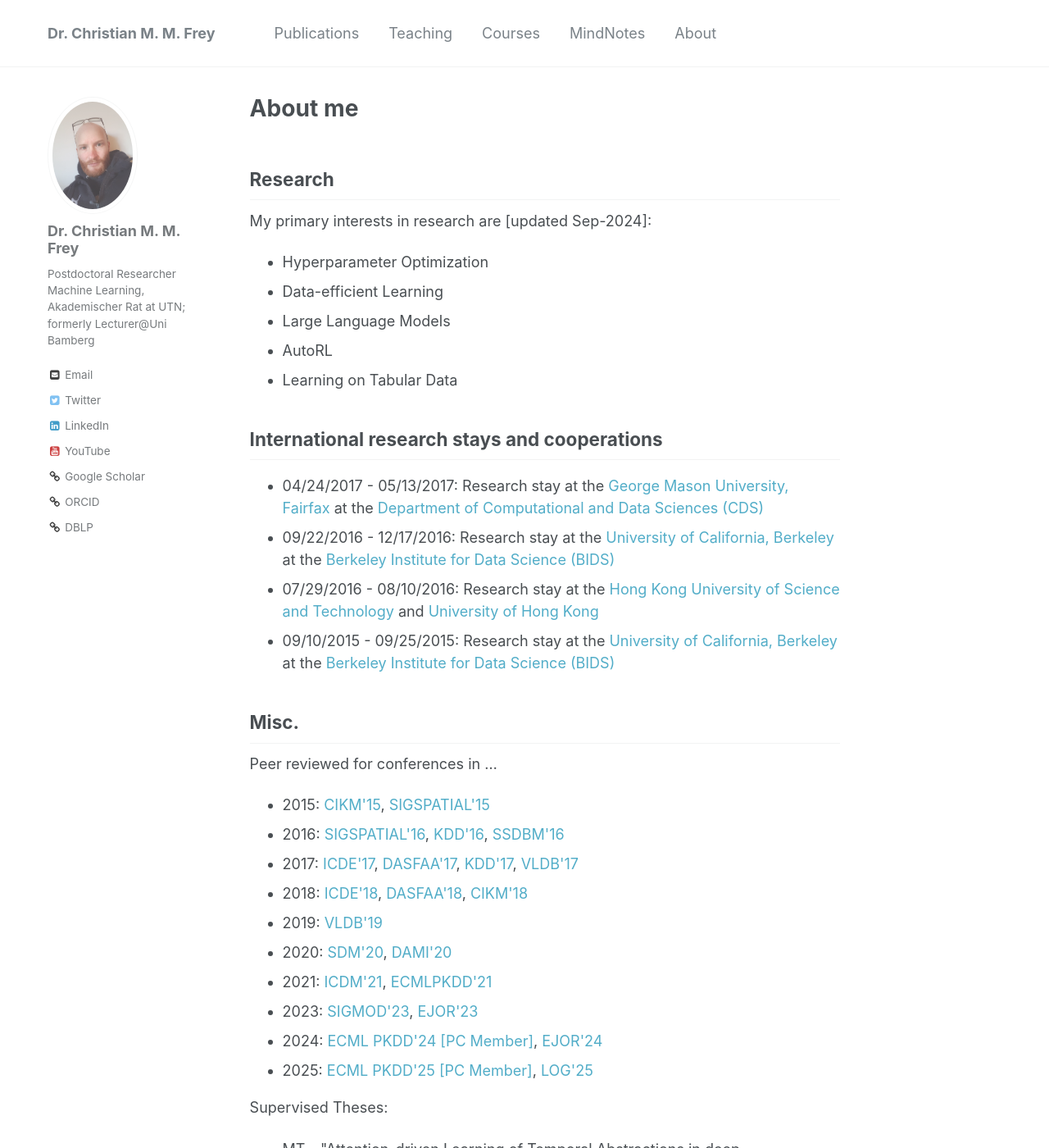
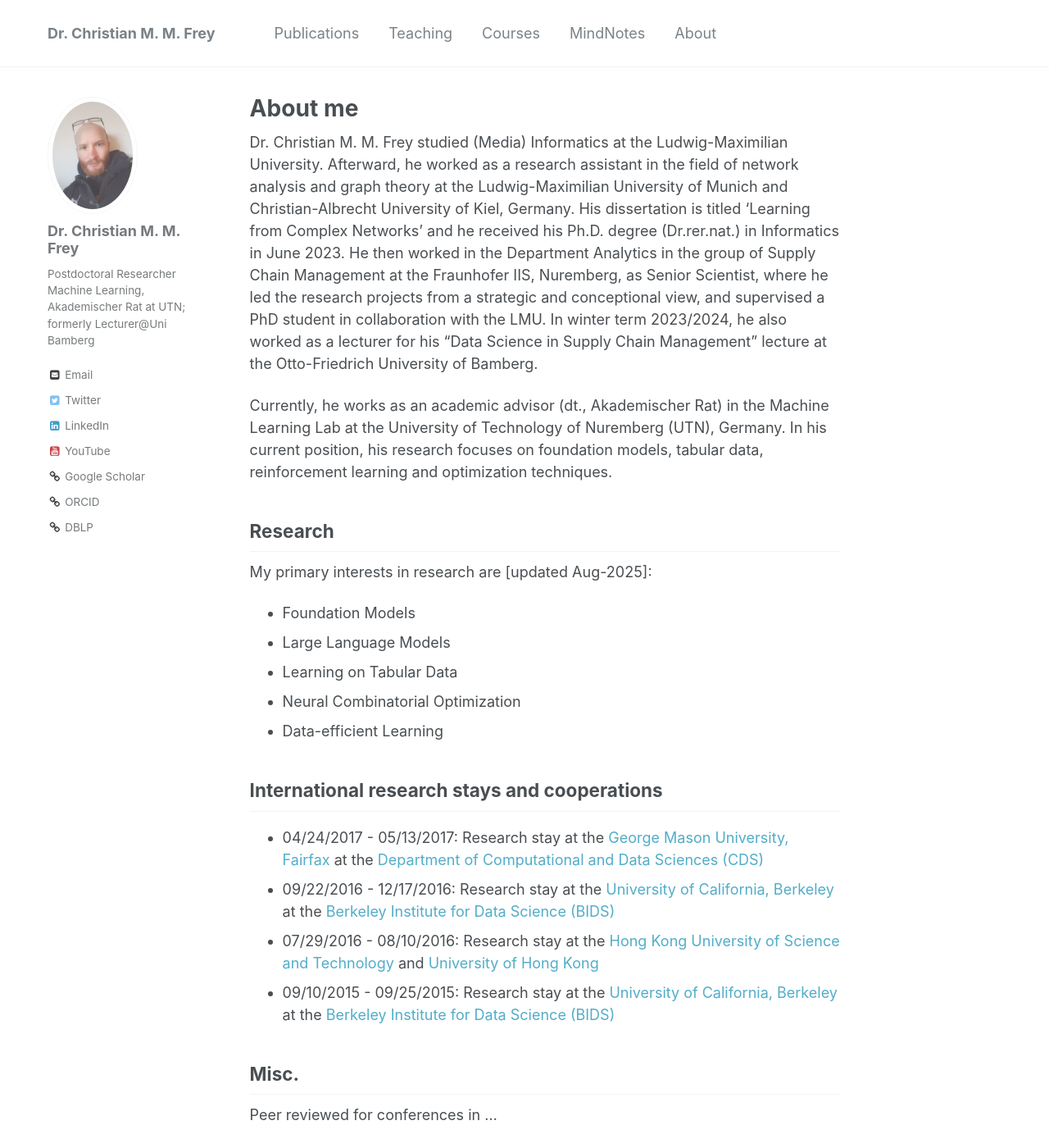
Before and after one commit to christianmaxmike/christianmaxmike.github.io, a Jekyll site: the page built from _pages/about.md, in a window 1280 px wide and 1400 px high. Shown: the whole window at 82% size. Built offline with Jekyll 4.4.1, drawn with Linux system fonts in a browser that asks for light colours.

Commit message:
Update about.md

```diff
--- a/_pages/about.md
+++ b/_pages/about.md
@@ -9,21 +9,28 @@ redirect_from:
 ---
 
 <!--This is the front page of your Github pages website! This repository was forked from the [Minimal Mistakes Jekyll Theme](https://mmistakes.github.io/minimal-mistakes/) by Michael Rose.
-
 <!-- You can use all kinds of markdown here. See [the guide](/markdown/). -->
-
 <!--
 ## Images
 ![alt text](/images/500x300.png "Logo Title Text 1")-->
 
+
+Dr. Christian M. M. Frey studied (Media) Informatics at the Ludwig-Maximilian University. Afterward, he worked as a research assistant in the field of network analysis and graph theory at the Ludwig-Maximilian University of Munich and Christian-Albrecht University of Kiel, Germany. His dissertation is titled 'Learning from Complex Networks' and he received his Ph.D. degree (Dr.rer.nat.) in Informatics in June 2023. He then worked in the Department Analytics in the group of Supply Chain Management at the Fraunhofer IIS, Nuremberg, as Senior Scientist, where he led the research projects from a strategic and conceptional view, and supervised a PhD student in collaboration with the LMU. In winter term 2023/2024, he also worked as a lecturer for his "Data Science in Supply Chain Management" lecture at the Otto-Friedrich University of Bamberg.
+
+Currently, he works as an academic advisor (dt., Akademischer Rat) in the Machine Learning Lab at the University of
+Technology of Nuremberg (UTN), Germany. In his current position, his research focuses on foundation models, tabular data, reinforcement learning and optimization techniques.
+
+
 ## Research
-My primary interests in research are [updated Sep-2024]:
+My primary interests in research are [updated Aug-2025]:
 <ul>
-<li>Hyperparameter Optimization</li>
+<!--<li>Hyperparameter Optimization</li>-->
+<li>Foundation Models</li>
+<li>Large Language Models</li>
+<li>Learning on Tabular Data</li>
+<li>Neural Combinatorial Optimization</li>
 <li>Data-efficient Learning</li>
-<li>Large Language Models</li>
-<li>AutoRL</li>
-<li>Learning on Tabular Data</li>
+<!--<li>AutoRL</li>-->
 <!--<li>Graph Theory and Complex Networks</li>-->
 <!--<li>Graph clustering applications and methods</li>-->
 <!--<li>Online Optimization</li>-->
```
